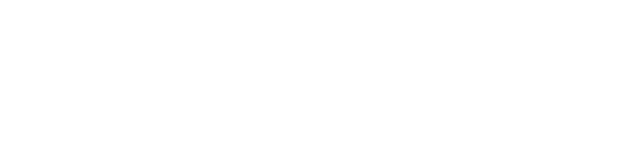
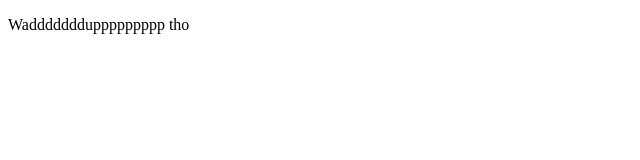
Before and after one commit to amulinge/Page-Title-2, a plain HTML site: page index.html in a window 1280 px wide. Shown: the whole page, without its empty margins (0-640 px from the left). Drawn offline with Linux system fonts and the light colour scheme.

Commit message:
Created using Popcode: https://popcode.org

```diff
--- a/index.html
+++ b/index.html
@@ -2,7 +2,7 @@
         <title>Page Title</title>
     <style></style></head>
     <body>
-
+        <p>Waddddddduppppppppp tho </p>
 
 
 </body></html>
```
